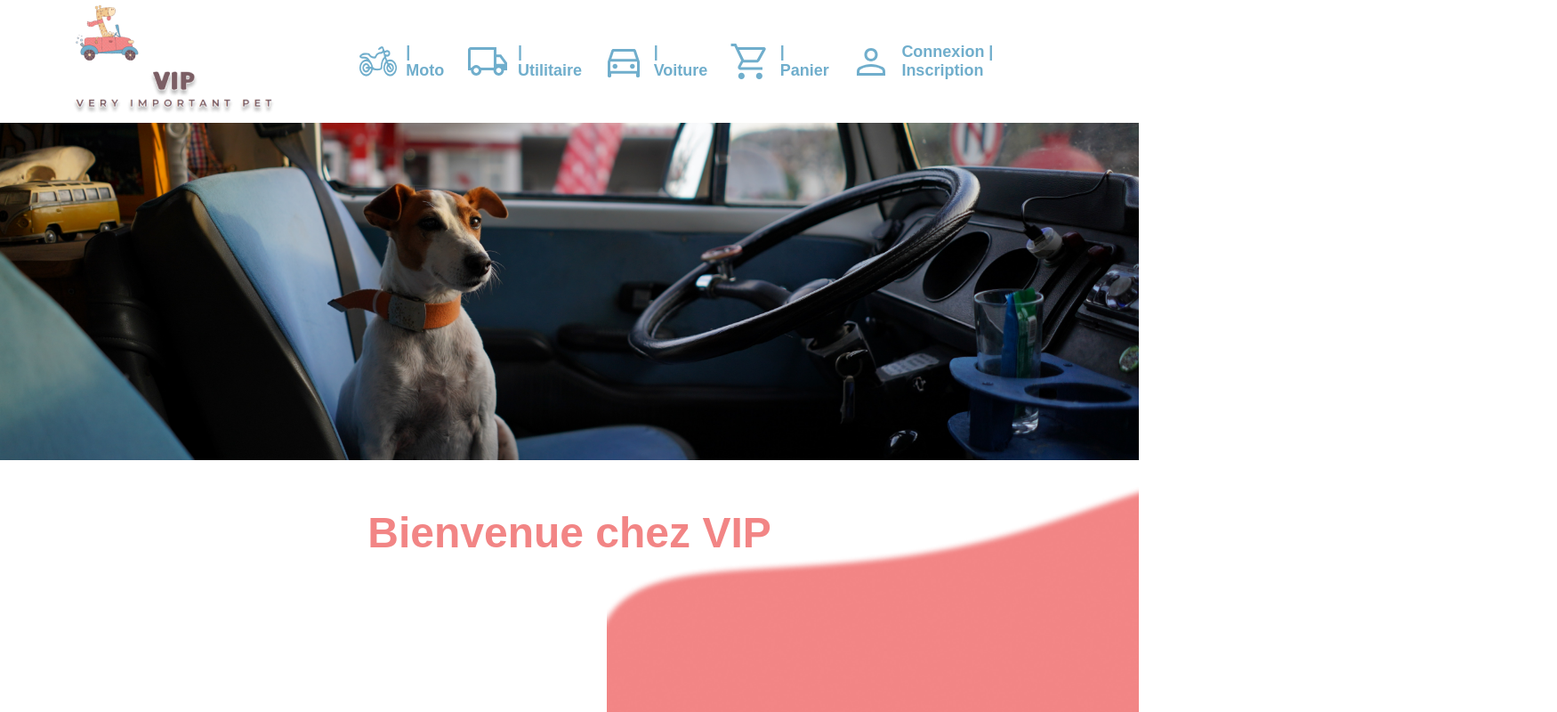
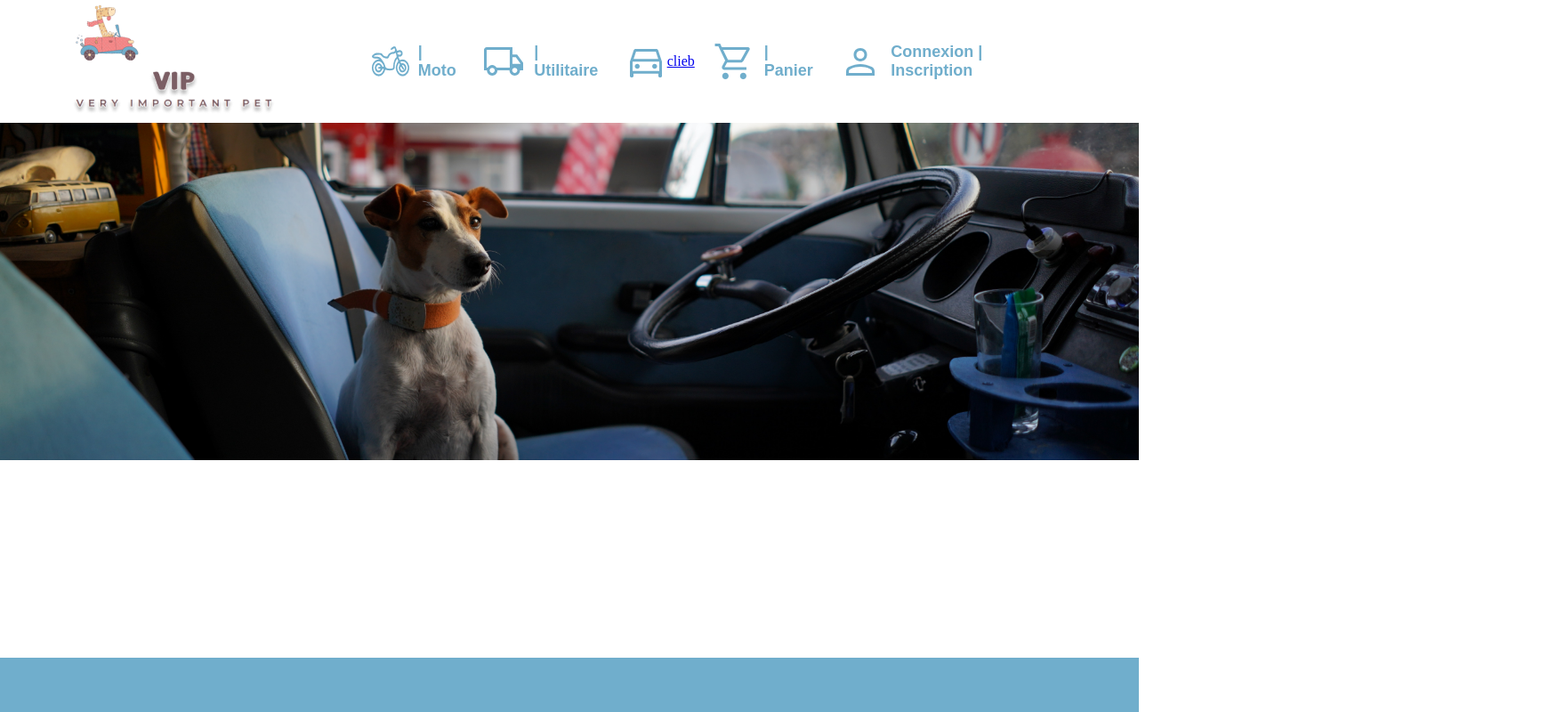
Before and after one commit to UgoWadoux/vip_vue, a Vue app in the folder vueVip/: page /reservation in a window 1280 px wide. Shown: the top 800 px of the page at 89% size, 1750 px wide, since content can reach past the window. Built offline with nearby package versions, Linux system fonts and the light colour scheme; no server answers; a web font is replaced by a local one.

Commit message:
Modif routes

```diff
--- a/vueVip/src/App.vue
+++ b/vueVip/src/App.vue
@@ -4,7 +4,7 @@ import HelloWorld from './components/HelloWorld.vue'
 import VehiculeList from "@/views/VehiculeList.vue";
 import Navbar from "./views/Navbar.vue";
 import Footer from "./views/Footer.vue";
-import Accueil from "./views/Accueil.vue";
+import Accueil from "@/views/Accueil.vue";
 
 </script>
 <script>
@@ -13,19 +13,20 @@ import Accueil from "./views/Accueil.vue";
 <template>
 
   <header>
-    <Navbar></Navbar>
-
+    <Navbar>
+    </Navbar>
     <br>
-
-    <Accueil></Accueil>
-
-    <VehiculeList></VehiculeList>
+<!--    <Accueil></Accueil>-->
+<!--    <VehiculeList></VehiculeList>-->
+    <!--    <VehiculeList></VehiculeList>-->
+<!--    <router-link to="/clients"> client</router-link>-->
+    <router-view></router-view>
 
     <Footer></Footer>
 
   </header>
 
-<router-view></router-view>
+
 
 </template>
 
--- a/vueVip/src/components/Vehicule.vue
+++ b/vueVip/src/components/Vehicule.vue
@@ -18,7 +18,8 @@ export default {
   data(){
     return{
       clicked:false,
-      display:'displayed'
+      display:'displayed',
+      vehiculeID:''
     }
   },
   methods:{
@@ -32,9 +33,10 @@ export default {
       }
     },
     toReserve(){
-      console.log(this.id)
-    }
-  }
+      this.$emit('idVehicule',this.id )
+
+    },
+  },
 }
 </script>
 
--- a/vueVip/src/router/index.js
+++ b/vueVip/src/router/index.js
@@ -31,6 +31,11 @@ const router = createRouter({
       path:'/reservation',
       name:'reservation',
       component:()=>import('../views/ReservationList.vue')
+    },
+    {
+      path:'/',
+      name:'accueils',
+      component:()=>import('../views/Accueil.vue')
     }
   ]
 })
--- a/vueVip/src/views/Accueil.vue
+++ b/vueVip/src/views/Accueil.vue
@@ -29,6 +29,7 @@
       <Map></Map>
     </div>
   </div>
+<VehiculeList></VehiculeList>
 </template>
 
 
@@ -41,6 +42,8 @@
 
 import { ref } from 'vue';
 import Map from "./Map.vue";
+import ReservationList from "@/views/ReservationList.vue";
+import VehiculeList from "@/views/VehiculeList.vue";
 const text = ref("Depuis 2004, nous sommes les leaders du transport d’animaux.$ Forts de nos 19 ans d’expérience dans le domaine, vos animaux ne seront jamais mieux traités que chez nous ! Nos équipements assurent sécurité et confort pendant le trajet.$ Vous trouverez tous types de véhicules, de la Rolls-Royce au van aménagé pour vos Road Trips.$ Vous trouverez tout pour transporter vos animaux!");
 const formattedText = ref(text.value.split('$'));
 
--- a/vueVip/src/views/Navbar.vue
+++ b/vueVip/src/views/Navbar.vue
@@ -7,9 +7,10 @@ export default {
 
 <template>
   <div class="navbar">
-    <div class="logoG">
+    <div class="logoG"><router-link to="/">
       <img class="logo" src="../../img/VIP-Projet-Non-Perdu/Logo/logo.png">
       <img class="logoTexte" src="../../img/VIP-Projet-Non-Perdu/Logo/logoTexteDeux.png">
+    </router-link>
     </div>
     <div class="iconesD">
       <div class="icone">
@@ -22,7 +23,8 @@ export default {
       </div>
       <div class="icone">
         <img class="logoV" src="../../img/VIP-Projet-Non-Perdu/IconesVoitures-Facebook-ect/directions_car_FILL0_wght400_GRAD0_opsz48%201-1.svg">
-        <p id="texteV">| Voiture</p>
+<!--        <p id="texteV">| Voiture</p>-->
+        <router-link to="/clients">clieb</router-link>
       </div>
       <div class="icone">
         <img class="logoP" src="../../img/VIP-Projet-Non-Perdu/IconesVoitures-Facebook-ect/shopping_cart_FILL0_wght400_GRAD0_opsz48%201.svg">
--- a/vueVip/src/views/ReservationList.vue
+++ b/vueVip/src/views/ReservationList.vue
@@ -1,10 +1,12 @@
 <script>
 import Reservation from "@/components/Reservation.vue";
+import Vehicule from "@/components/Vehicule.vue";
 
 export default {
   name: "ReservationList",
   components: {
     Reservation,
+    Vehicule,
   },
   methods: {
     async fetchReservation() {
@@ -16,16 +18,21 @@ export default {
       } catch (e) {
         throw new Error('Impossible de contacter le serveur ugo')
       }
-    }
+    },
+    test(value){
+      console.log('test', value)
+    },
+
   },
   created() {
     this.fetchReservation()
   },
   data() {
     return {
-      reservations: []
+      reservations: [],
     }
-  }
+  },
+
 }
 </script>
 
```
